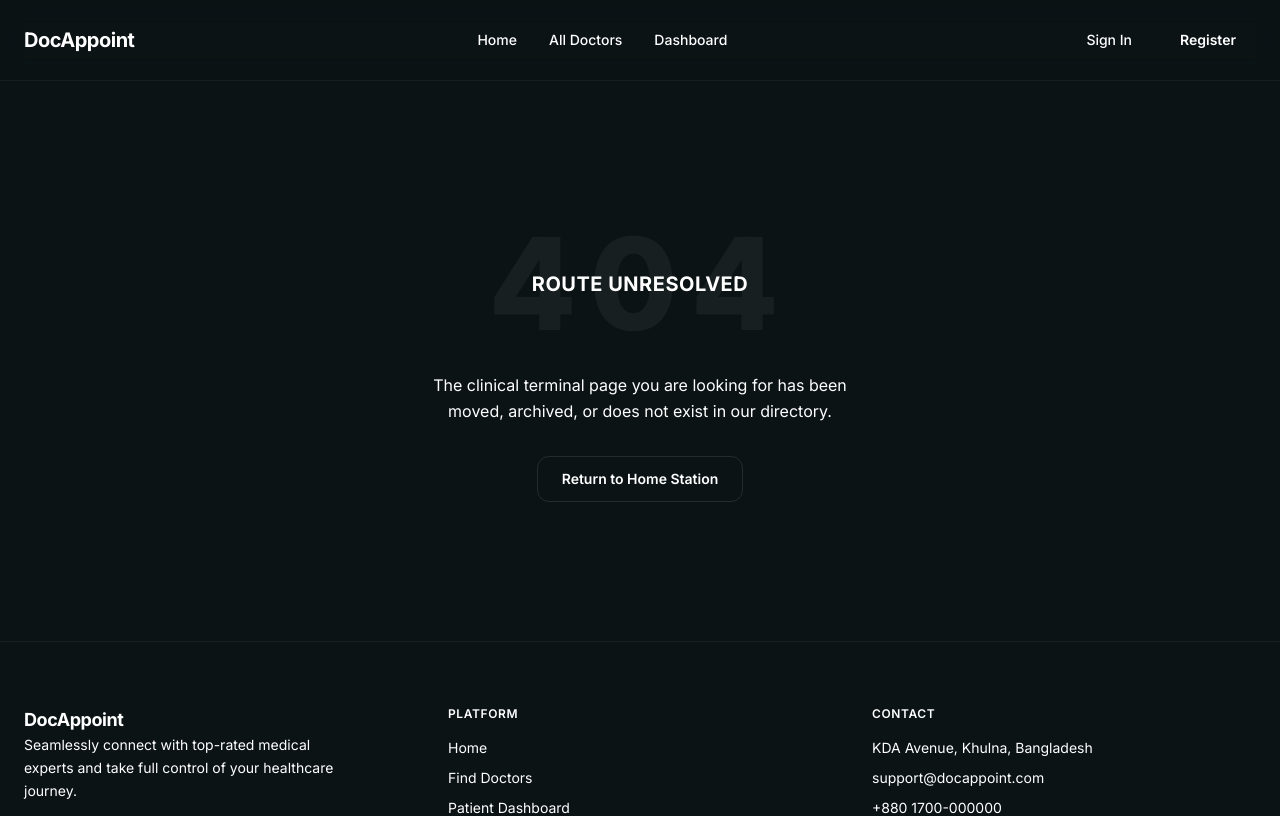
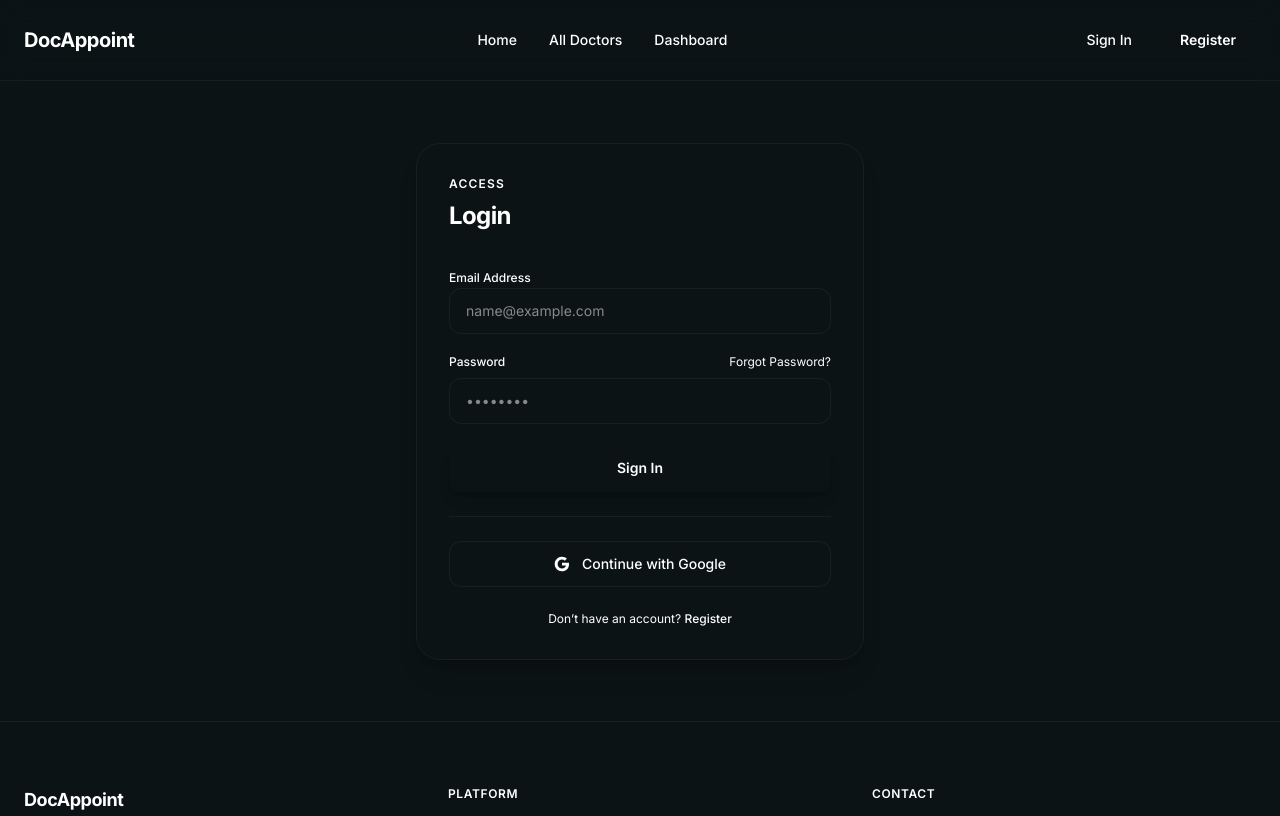
Before and after one commit to Anamulhaque01/PH-assignment-client-09, a Next.js app: page /login in a window 1280 px wide. Before the commit this address had no page. Shown: the top 816 px of the page. Built offline with nearby package versions, Linux system fonts and the light colour scheme.

Commit message:
Login Page  added

```diff
--- /dev/null
+++ b/src/app/login/page.jsx
@@ -0,0 +1,79 @@
+    "use client";
+
+    import React, { useState } from "react";
+    import Link from "next/link";
+
+    export default function LoginPage() {
+    const [email, setEmail] = useState("");
+    const [password, setPassword] = useState("");
+
+    const handleSubmit = (e) => {
+        e.preventDefault();
+    };
+
+    return (
+        <div className="min-h-[80vh] flex items-center justify-center px-6 py-12">
+        <div className="w-full max-w-md rounded-3xl border border-white/5 bg-brand-surface p-8 shadow-xl">
+            <div className="mb-8">
+            <p className="text-xs font-semibold tracking-widest text-brand-teal uppercase mb-2">Access</p>
+            <h1 className="text-2xl font-bold text-white tracking-tight">Login</h1>
+            </div>
+
+            <form onSubmit={handleSubmit} className="space-y-5">
+            <div className="space-y-2">
+                <label className="text-xs font-medium text-brand-muted">Email Address</label>
+                <input
+                type="email"
+                required
+                value={email}
+                onChange={(e) => setEmail(e.target.value)}
+                className="w-full bg-brand-dark border border-white/5 rounded-xl px-4 py-3 text-sm text-white focus:outline-none focus:border-brand-teal transition-colors"
+                placeholder="name@example.com"
+                />
+            </div>
+
+            <div className="space-y-2">
+                <div className="flex items-center justify-between">
+                <label className="text-xs font-medium text-brand-muted">Password</label>
+                <a href="#" className="text-xs text-brand-teal hover:underline">Forgot Password?</a>
+                </div>
+                <input
+                type="password"
+                required
+                value={password}
+                onChange={(e) => setPassword(e.target.value)}
+                className="w-full bg-brand-dark border border-white/5 rounded-xl px-4 py-3 text-sm text-white focus:outline-none focus:border-brand-teal transition-colors"
+                placeholder="••••••••"
+                />
+            </div>
+
+            <button
+                type="submit"
+                className="w-full rounded-xl bg-brand-teal py-3.5 text-sm font-semibold text-brand-dark shadow-lg shadow-brand-teal/10 transition-all hover:opacity-90 active:scale-[0.99]"
+            >
+                Sign In
+            </button>
+            </form>
+
+            <hr className="my-6 border-white/5" />
+
+            <button className="w-full flex items-center justify-center gap-3 rounded-xl bg-brand-dark border border-white/5 py-3 text-sm font-medium text-white hover:bg-white/5 transition-all mb-6">
+            <svg className="w-4 h-4" viewBox="0 0 24 24">
+                <path fill="currentColor" d="M22.56 12.25c0-.78-.07-1.53-.2-2.25H12v4.26h5.92c-.26 1.37-1.04 2.53-2.21 3.31v2.77h3.57c2.08-1.92 3.28-4.74 3.28-8.09z" />
+                <path fill="currentColor" d="M12 23c2.97 0 5.46-.98 7.28-2.66l-3.57-2.77c-.98.66-2.23 1.06-3.71 1.06-2.86 0-5.29-1.93-6.16-4.53H2.18v2.84C3.99 20.53 7.7 23 12 23z" />
+                <path fill="currentColor" d="M5.84 14.09c-.22-.66-.35-1.36-.35-2.09s.13-1.43.35-2.09V7.06H2.18C1.43 8.55 1 10.22 1 12s.43 3.45 1.18 4.94l2.85-2.22.81-.63z" />
+                <path fill="currentColor" d="M12 5.38c1.62 0 3.06.56 4.21 1.64l3.15-3.15C17.45 2.09 14.97 1 12 1 7.7 1 3.99 3.47 2.18 7.06l3.66 2.84c.87-2.6 3.3-4.53 6.16-4.53z" />
+            </svg>
+            Continue with Google
+            </button>
+
+            <p className="text-center text-xs text-brand-muted">
+            Don’t have an account?{" "}
+            <Link href="/register" className="text-brand-teal hover:underline font-medium">
+                Register
+            </Link>
+            </p>
+        </div>
+        </div>
+    );
+    }
```
